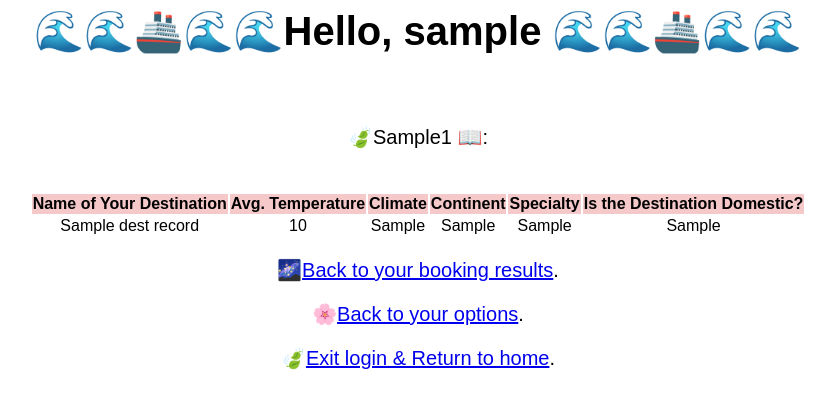
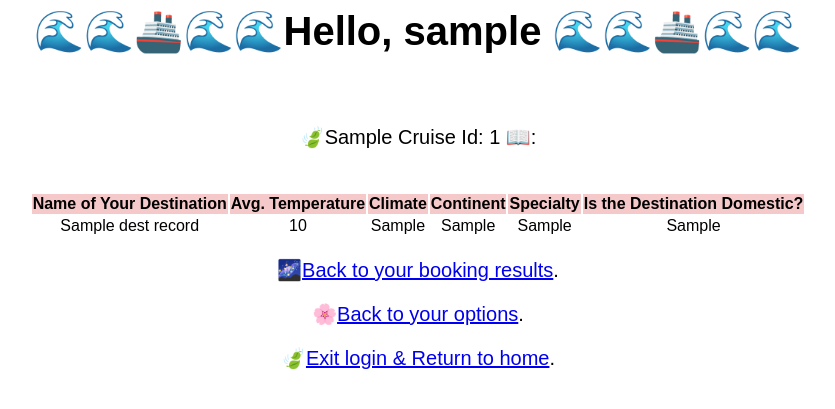
Before and after one commit to quadvvvv/Cruise-Booking-Application-4111, a Flask app: template templates/cruise_detail.html in a window 1280 px wide. Shown: the top 409 px of the page, without its empty margins (222-1057 px from the left). Run offline with Flask 2, Linux system fonts and the light colour scheme; the template is opened without the code that fills it: most values are stand-ins (such as "Sample title", 1, 10 or a date in 2020); parts of the project's set-up code (start-up, migrations or seed data) failed here and were passed over.

Commit message:
all filters for random_cruise

```diff
--- a/server.py
+++ b/server.py
@@ -347,7 +347,7 @@ def find_company():
     context.update(compInfo = None)
     return render_template("company_detail.html", **context )
 
-  # both cases teseted!
+  # both cases tested!
 
   # case 2 - normal
   result = cursor.fetchone()
@@ -445,8 +445,8 @@ def random_cruise():
   dest_records = []
 
   try:
-    # satisfying cruise_id, randomly selected by postgresql
-    cursor = g.conn.execute('SELECT s1.cruise_id, s1.dest_id AS to_dest, s2.dest_id AS from_dest FROM sail_to s1, sail_from s2, destinations d1, destinations d2 WHERE s1.cruise_id = s2.cruise_id AND s1.dest_id = d1.dest_id AND s2.dest_id = d2.dest_id AND (d1.dest_specialty = (%s) OR d2.dest_specialty = (%s)) ORDER BY random() LIMIT 1', user_specialty, user_specialty)
+    # satisfying all the conditions, i.e. user_budget, user_specialty, user_rating
+    cursor = g.conn.execute('SELECT s1.cruise_id, s1.dest_id AS to_dest, s2.dest_id AS from_dest FROM cruises c, sail_to s1, sail_from s2, destinations d1, destinations d2 WHERE c.cruise_id = s1.cruise_id AND s1.cruise_id = s2.cruise_id AND s1.dest_id = d1.dest_id AND s2.dest_id = d2.dest_id AND c.cruise_cost <= (%s) AND c.cruise_rating >= (%s) AND (d1.dest_specialty = (%s) OR d2.dest_specialty = (%s)) ORDER BY random() LIMIT 1',user_budget, user_rating, user_specialty, user_specialty)
 
     if(cursor.rowcount > 0):
       tpl = cursor.fetchone()
@@ -514,14 +514,14 @@ def book_cruise():
     booking_record = cursor.fetchone()
 
     context.update(bookRecord = booking_record)
-    context.update(promptMsg = "🎉Congratulations on your successful booking!🎉")
+    context.update(promptMsg = "🎉 Congratulations on your successful booking! 🎉")
     return render_template("booking_results.html", **context)
 
   except:
     # case 2 - failed
     traceback.print_exc()
     context.update(bookRecord = None)
-    context.update(promptMsg = "⚠️Oops, something went wrong⚠️ You may have booked for this cruise already, or some unkown error occurs...")
+    context.update(promptMsg = "⚠️ Oops, something went wrong ⚠️ You may have booked for this cruise already, or some unkown error occurs... ")
     return render_template("booking_results.html", **context)
 
 
--- a/templates/cruise_detail.html
+++ b/templates/cruise_detail.html
@@ -15,7 +15,7 @@
   <body>
     <h1>🌊🌊🚢🌊🌊Hello, {{userName}} 🌊🌊🚢🌊🌊</h1>
     <br>
-    <p> 🍃{{promptMsg}}{{cruiseId}} 📖:
+    <p> 🍃{{promptMsg}}  Cruise Id: {{cruiseId}} 📖:
     </p>
     <br>
     <table id="dest_data" style="margin-left: auto;
```
